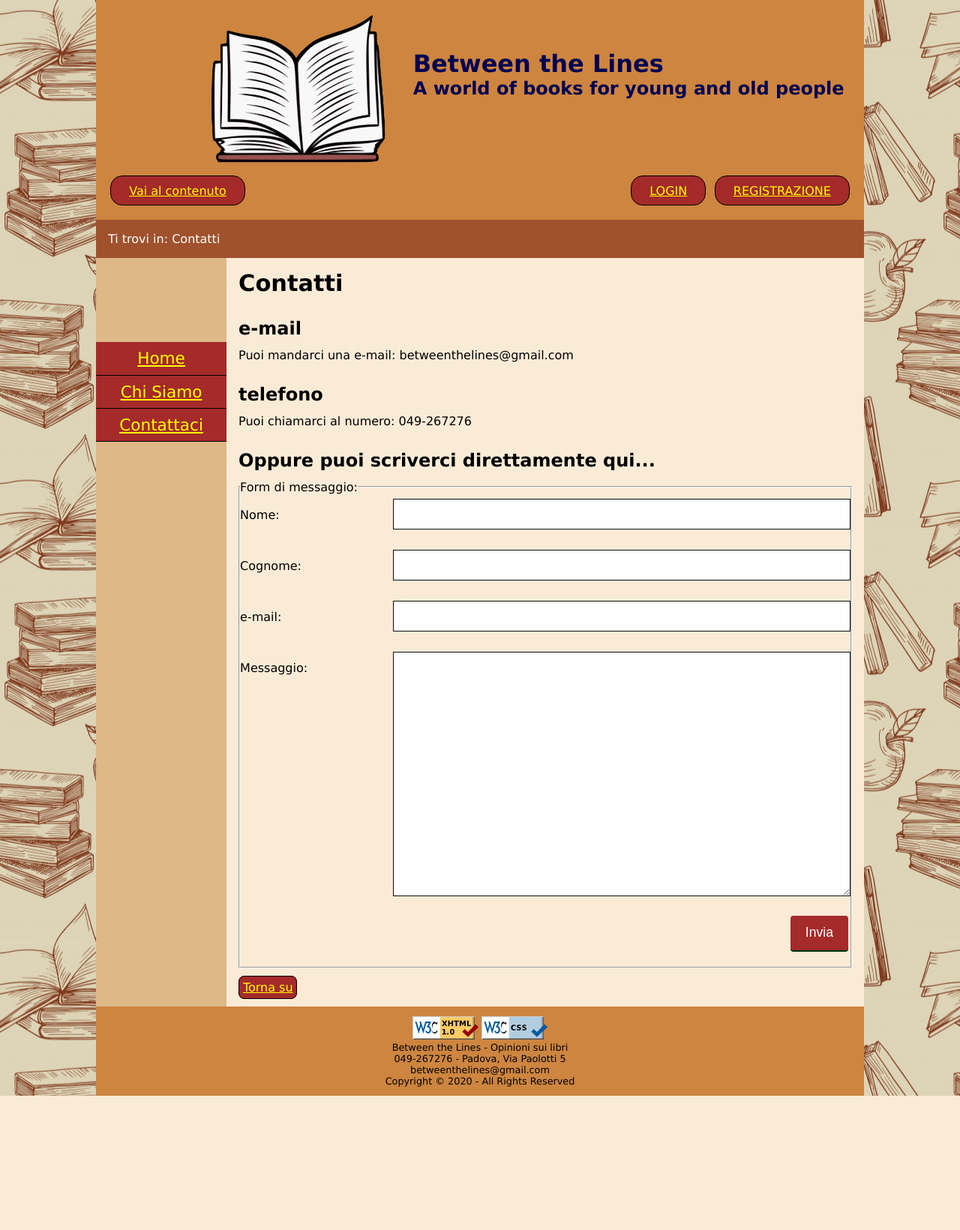
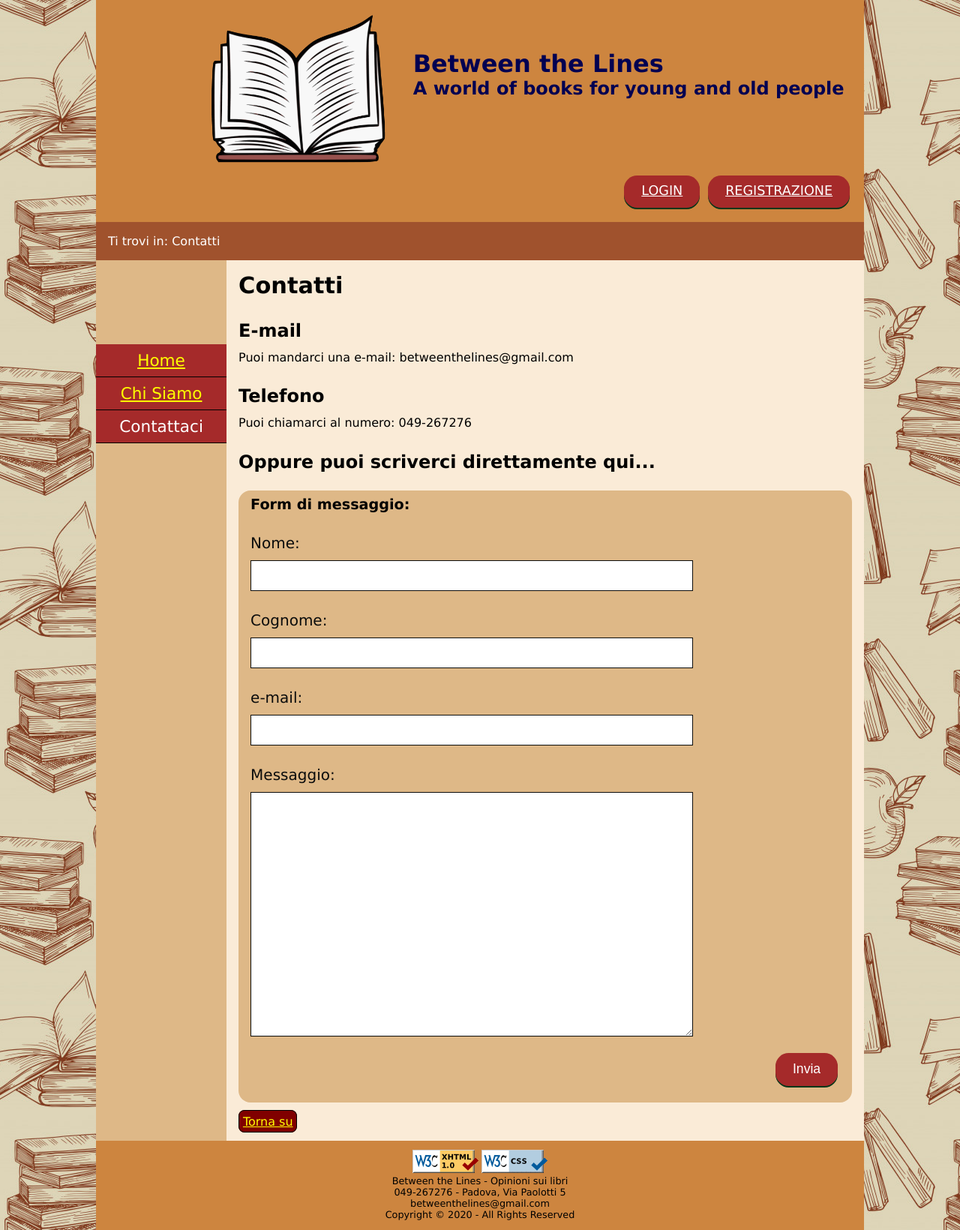
Before and after one commit to SimoDR/between-the-lines, a PHP site: page /php/contatti.php in a window 1280 px wide. Shown: the whole page at 75% size. Before the commit the page ends 1461 px from the top, so only its background shows below. Run offline with PHP 8.4, Linux system fonts and the light colour scheme.

Commit message:
fixing attempt 1

```diff
--- a/CSS/print.css
+++ b/CSS/print.css
@@ -1,3 +1,4 @@
+/*  -------------  generale  ------------  */
 * {
   background: transparent;
   color: black;
@@ -15,7 +16,7 @@ body {
   padding: 0;
   width: 100%;
 }
-
+/*  links  */
 a {
     color: black;
     word-wrap: break-word;
@@ -29,6 +30,9 @@ a[href^="https://"]:after {
 a[href^="javascript:"]:after,
 a[href^="#"]:after {
   content: ""; }
+#header {
+  text-align: center;
+}
 
 img {
   max-width: 100%;
@@ -46,8 +50,10 @@ select {
 .userPic,
 #footer img,
 #userButtons,
+#menu,
 .hdrButton,
 .turnBack,
+.toContent,
 .pageNumbers {
   display: none;
 }
@@ -57,6 +63,7 @@ select {
 }
 
 #footer ul {
+  text-align: center;
   list-style-type: none;
 }
 
@@ -120,3 +127,16 @@ select {
 .book img {
   width: 20%;
 }
+
+/*modifica utente*/
+.proPic {
+  display: flex;
+  list-style-type: none;
+}
+.proPic img{
+  height: 3em;
+
+}
+.proPic li {
+  padding-right: 2em;
+}
--- a/CSS/style.css
+++ b/CSS/style.css
@@ -14,7 +15,7 @@ a:visited {
 
 html, body {
     max-width: 1024px;
-    min-height: 100vh;
+    min-height: 50vh;
     margin: 0em auto;
     padding: 0em
 }
@@ -88,9 +89,17 @@ body {
 
 }
 
-.turnBackLink, .toContent {
+.toContent {
+	position: absolute;
+	height: 1px;
+	width: 1px;
+	overflow: hidden;
+	clip: rect(1px, 1px, 1px, 1px);
+}
+
+.turnBackLink {
     border: 1px solid black;
-    background-color: brown;
+    background-color: maroon;
     padding: 0.3em;
     text-align: center;
     border-radius: 0.5em;
@@ -170,6 +179,7 @@ body {
 
 #menu ul li{
     list-style: none;
+    color: white;
     background-color: brown;
     text-align: center;
     border-bottom: 1px solid black;
@@ -211,11 +218,7 @@ label {
 
 /* Style the submit button */
 input[type=submit] {
-    border: none;
-    border-radius: 4px;
-    cursor: pointer;
    float: right;
-    padding: 12px 20px;
 }
 
 /* Style the container */
@@ -301,8 +304,31 @@ ul.proPic img {
 }
 
 .proPic > li {
-    flex: 1 1 200px;
+    flex: 1 1 5em;
 }
+
+/*form*/
+
+legend {
+    position: relative;
+    top: 1em;
+    font-size: 1.2em;
+    font-weight: bold;
+    margin-bottom: 1em;
+}
+
+fieldset {
+    border: none;
+    background-color: burlywood;
+    padding: 1em;
+    padding-bottom: 0;
+    border-radius: 1em;
+
+
+}
+
+
+
 
 /*pagina utente*/
 
@@ -943,11 +1031,13 @@ option:checked {
     display: inline-block;
     font-size: 1.1em;
     line-height: 1.25;
-  padding: .8em 1.7em;
+    padding: .6em 1.3em;
     position: relative;
     vertical-align: top;
     margin: 3px;
+    border-radius: 1em;
 }
+
   .button:hover, .button:focus {
     background-color: #2A1B0E;
 }
@@ -1011,9 +1099,3 @@ option:checked {
     font-size: 1.25em;
     line-height: 1.25;
 }
-
-@media (min-width: 641px) {
-    .formLabel {
-        font-size: 1.4em;
-        line-height: 1.3; }
-}
--- a/HTML/contatti.html
+++ b/HTML/contatti.html
@@ -33,12 +33,12 @@
 
             <div id="contact_e-mail">
                 <h2>Contatti</h2>
-                <h3><span xml:lang="en">e-mail</span></h3>
-                <p> Puoi mandarci una <span xml:lang="en">e-mail</span>: betweenthelines@gmail.com</p>
+                <h3><span xml:lang="en">E-mail</span></h3>
+                <p>Puoi mandarci una <span xml:lang="en">e-mail</span>: betweenthelines@gmail.com</p>
             </div>
 
             <div id="contact_phone">
-                <h3>telefono</h3>
+                <h3>Telefono</h3>
                 <p> Puoi chiamarci al numero: 049-267276</p>
             </div>
 
@@ -60,9 +60,7 @@
 
                         <ERRORE_NOME/>
                         <div class="row">
-                            <div class="col-25">
-                                <label for="first_name">Nome:</label>
-                            </div>
+                            <label class="formLabel" for="first_name">Nome:</label>
                             <div class="col-75">
                                 <input id="first_name" name="first_name" type="text" value="<NOME/>" />
                             </div>
@@ -70,9 +68,7 @@
 
                         <ERRORE_COGNOME/>
                         <div class="row">
-                            <div class="col-25">
-                                <label for="last_name">Cognome:</label>
-                            </div>
+                            <label class="formLabel" for="last_name">Cognome:</label>
                             <div class="col-75">
                                 <input id="last_name" type="text" name="last_name" value="<COGNOME/>"/>
                             </div>
@@ -80,9 +76,7 @@
 
                         <ERRORE_E_MAIL/>
                         <div class="row">
-                            <div class="col-25">
-                                <label for="e_mail">e-mail:</label>
-                            </div>
+                            <label class="formLabel" for="e_mail">e-mail:</label>
                             <div class="col-75">
                                 <input id="e_mail" type="text" name="e_mail" value="<E_MAIL/>"/>
                             </div>
@@ -90,9 +84,7 @@
 
                         <ERRORE_MESSAGGIO/>
                         <div class="row">
-                            <div class="col-25">
-                                <label for="message">Messaggio:</label>
-                            </div>
+                            <label class="formLabel" for="message">Messaggio:</label>
                             <div class="col-75">
                                 <textarea id="message" name="message" rows="20" cols="20"><MESSAGGIO/></textarea>
                             </div>
--- a/HTML/dettagliLibro.html
+++ b/HTML/dettagliLibro.html
@@ -21,7 +21,7 @@
         <HEADER/>
 
         <div id="breadcrumb">
-            <p>Ti trovi in: <a href="index.php">Home</a> &raquo; <a href="ricerca.php">Ricerca</a> &raquo; <PATH/> </p>
+            <p>Ti trovi in: <a href="index.php" xml:lang="en">Home</a> &raquo; <a href="ricerca.php">Ricerca</a> &raquo; <PATH/> </p>
         </div>
 
         <div id="menu">
@@ -38,6 +38,7 @@
                 <div>
                     <h2><LIBRO_TITOLO/></h2>
                     <ELIMINA_LIBRO/>
+
                 </div>
                 <div id="bookFrontpage">
                     <img src="<LIBRO_COPERTINA/>" alt="<LIBRO_COPERTINA_ALT/>" />
--- a/HTML/inserisciGenere.html
+++ b/HTML/inserisciGenere.html
@@ -43,9 +43,7 @@
                     <ERROR/>
 
                     <div class="row">
-                        <div class="col-25">
-                            <label for="genreName">Genere:</label>
-                        </div>
+                        <label class="formLabel" for="genreName">Genere:</label>
                         <div class="col-75">
                             <input type="text" name="genreName" id="genreName" value="<GENERE/>"/>
                         </div>
--- a/HTML/inserisciRecensione.html
+++ b/HTML/inserisciRecensione.html
@@ -21,7 +21,7 @@
         <HEADER/>
 
         <div id="breadcrumb">
-            <p>Ti trovi in: <a href="index.php">Ricerca </a> &raquo; <PATH/> </p>
+            <p>Ti trovi in: <a href="index.php" xml:lang="en">Home </a> &raquo; <a href="ricerca.php">Ricerca </a> &raquo; <PATH/> </p>
         </div>
 
         <div id="menu">
@@ -74,7 +74,7 @@
 
                                 <input type="hidden" name="ID_libro" value="<ID_LIBRO/>" />
                             </div>
-                            <input type="submit" class="button_okay" value="Invia recensione!"  id="reviewButton" />
+                            <input type="submit" class="button" value="Invia recensione!"  id="reviewButton" />
 
                         </fieldset>
                     </form>
--- a/HTML/template/header.html
+++ b/HTML/template/header.html
@@ -3,9 +3,9 @@
         <h1 xml:lang="en">Between the Lines</h1>
         <h2 xml:lang="en">A world of books for young and old people</h2>
         <div id="userButtons">
-            <a href="../php/login.php" class="hdrButton">LOGIN</a>
-            <a href="../php/registrazione.php" class="hdrButton">REGISTRAZIONE</a>
-            <a href="../php/logout.php" id="logout" class="hdrButton">LOGOUT</a>
+            <a href="../php/login.php" class="button">LOGIN</a>
+            <a href="../php/registrazione.php" class="button">REGISTRAZIONE</a>
+            <a href="../php/logout.php" class="button">LOGOUT</a>
         </div>
-        <a class="hdrButton" href="#content">Vai al contenuto</a>
+        <a class="toContent" href="#content">Vai al contenuto</a>
 </div>
--- a/HTML/utente.html
+++ b/HTML/utente.html
@@ -31,6 +31,8 @@
         </div>
 
         <div id="content">
+            <h2>Il tuo profilo</h2>
+
             <div class="userInfo">
                 <INFO_UTENTE/>
             </div>
--- a/php/inserisciRecensione.php
+++ b/php/inserisciRecensione.php
@@ -92,8 +92,6 @@ require_once("setupPage.php");
                         }
 
 
-
-
                     }
                     else {
 
--- a/php/setupPage.php
+++ b/php/setupPage.php
@@ -30,18 +30,18 @@ function addHeader(&$page)
                 if ($_SESSION['permesso'] == 0) { //se utente
 
                     // metto area utente al posto del login
-                    $header = str_replace('<a href="../php/login.php" class="hdrButton">LOGIN</a>',
-                        '<a href="../php/utente.php" class="hdrButton">Benvenut*, ' . $username . '! Vai alla tua area utente </a>'
+                    $header = str_replace('<a href="../php/login.php" class="button">LOGIN</a>',
+                        '<a href="../php/utente.php" class="button"><span id="toHide">Benvenut*, ' . $username . '! Vai alla tua </span>Area utente </a>'
                         , $header);
 
                 } else if ($_SESSION['permesso'] == 1) { //se admin
-                    $header = str_replace('<a href="../php/login.php" class="hdrButton">LOGIN</a>',
-                        '<a href="../php/utente.php" class="hdrButton">Benvenut*, admin! Vai al pannello di amministrazione </a>'
+                    $header = str_replace('<a href="../php/login.php" class="button">LOGIN</a>',
+                        '<a href="../php/utente.php" class="button"><span id="toHide">Benvenut*, amministratore! Vai all\'</span>Area admin</a>'
                         , $header);
                 }
 
                 //tolgo registrazione
-                $header = str_replace('<a href="../php/registrazione.php" class="hdrButton">REGISTRAZIONE</a>',
+                $header = str_replace('<a href="../php/registrazione.php" class="button">REGISTRAZIONE</a>',
                     "", $header);
             } else {
                 //errore connessione db
@@ -54,18 +54,18 @@ function addHeader(&$page)
     else {
 
         // rimuovi logout
-        $header = str_replace('<a href="../php/logout.php" id="logout" class="hdrButton">LOGOUT</a>',
+        $header = str_replace('<a href="../php/logout.php" class="button">LOGOUT</a>',
             "", $header);
 
         // se si è nella pagina di login
         if (preg_match("/^login\.php\?id_libro=\d+$|^login\.php$/", basename($_SERVER["REQUEST_URI"]))) {
             //rimuovi login
-            $header = str_replace('<a href="../php/login.php" class="hdrButton">LOGIN</a>',"", $header);
+            $header = str_replace('<a href="../php/login.php" class="button">LOGIN</a>',"", $header);
         }
         // se si è nella pagina di registrazione
         if (basename($_SERVER["REQUEST_URI"]) == "registrazione.php") {
             //rimuovi registrazione
-            $header = str_replace('<a href="../php/registrazione.php" class="hdrButton">REGISTRAZIONE</a>',
+            $header = str_replace('<a href="../php/registrazione.php" class="button">REGISTRAZIONE</a>',
                 "", $header);
         }
     }
@@ -81,13 +81,13 @@ function addMenu(&$page)
 
     // rimozione dei link circolari
     if(basename($_SERVER["REQUEST_URI"]) == "index.php") {
-        $menu = str_replace('<a href="index.php" class="hdrButton">Home</a>','<span class="hdrButton">Home</span>',$menu);
+        $menu = str_replace('<a href="index.php">Home</a>','Home',$menu);
     }
     if(basename($_SERVER["REQUEST_URI"]) == "chisiamo.php") {
-        $menu = str_replace('<a href="chisiamo.php" class="hdrButton">Chi Siamo</a>','<span class="hdrButton">Chi siamo</span>',$menu);
+        $menu = str_replace('<a href="chisiamo.php">Chi Siamo</a>','Chi siamo',$menu);
     }
     if(basename($_SERVER["REQUEST_URI"]) == "contatti.php") {
-        $menu = str_replace('<a href="contatti.php" class="hdrButton">Contattaci</a>','<span class="hdrButton">Contattaci</span>',$menu);
+        $menu = str_replace('<a href="contatti.php">Contattaci</a>','Contattaci',$menu);
     }
 
     $page = str_replace("<MENU/>", $menu, $page);
--- a/php/utente.php
+++ b/php/utente.php
@@ -30,7 +30,7 @@ if ($obj_connection->openDBConnection()) {
         $altPic = $proPic[0]["alt_text"];
         $userInfo = "<div class=\"imgWrapper\"><img class=\"userPic\" src=\"$pathPic\" alt=\"$altPic\" /></div>
         <h2 class=\"userName\"> $username </h2>
-        <p class=\"email\"> La tua <span xml:lang=\"en\">E-mail</span>: $email </p>";
+        <p class=\"email\"> La tua <span xml:lang=\"en\">e-mail</span>: $email </p>";
     }
     $obj_connection->closeDBConnection();
 } else {
@@ -62,7 +62,7 @@ if ($_SESSION['permesso'] == 1) {
         <li><a href=\"inserisciAutore.php\">Aggiungi un nuovo autore</a></li>
         <li><a href=\"inserisciGenere.php\">Aggiungi un nuovo genere</a></li>
     </ul>
-    <a id=\"addBook\" href=\"inserisciLibro.php\" > Aggiungi un nuovo libro </a>";
+    <a id=\"addBook\" href=\"inserisciLibro.php\">Aggiungi un nuovo libro </a>";
 }
 $page = str_replace("<BOTTONI_ADMIN/>", $buttons, $page);
 //if the user is not admin he can delete his account
@@ -71,7 +71,7 @@ if ($_SESSION['permesso'] == 0) {
     $delete = "<form id=\"deleteAccount\" class=\"print-hide cambio-info\"
           method=\"post\"
           action=\"../php/utente.php\">
-        <fieldset class=\"form-fieldset fieldset-elimina-account\">
+        <fieldset class=\"formF\">
             <legend class=\"legend\">Eliminazione <span xml:lang=\"en\">account</span></legend>
             <ERRORI/>
             <label for=\"userPwd\">Per confermare inserisci la tua <span xml:lang=\"en\">password</span>:</label>
```
Also changed, not shown: other parts of CSS/style.css (+89 -31 lines), HTML/400.html (+6 -6 lines), HTML/401.html (+5 -4 lines), HTML/403.html (+4 -4 lines), HTML/404.html (+6 -15 lines), HTML/inserisciAutore.html (+4 -12 lines), HTML/modificaUtente.html (+12 -19 lines), php/dettagliLibro.php (+5 -5 lines), img/divieto.png. Lines whose indentation alone changed are shown as unchanged.
